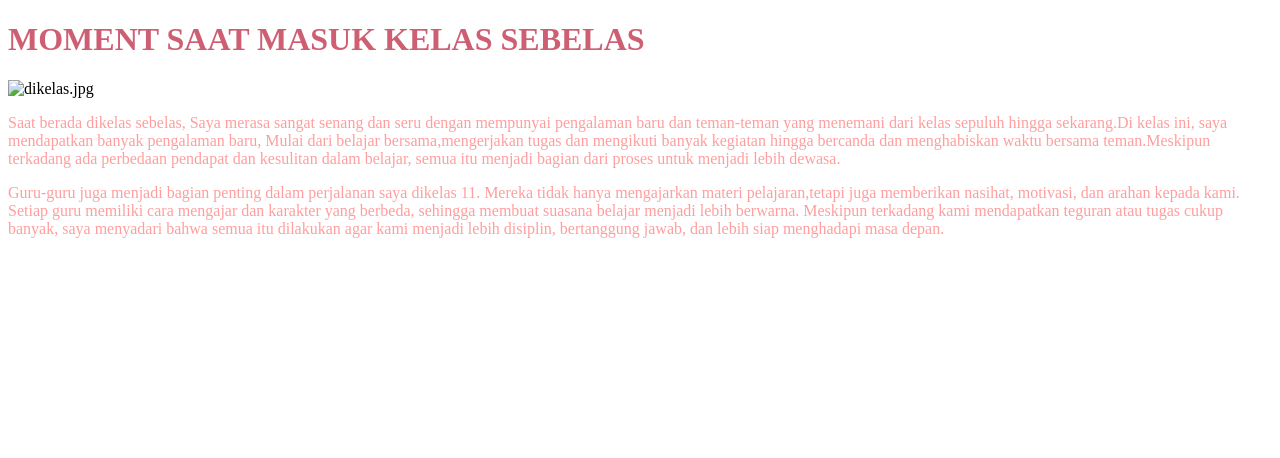
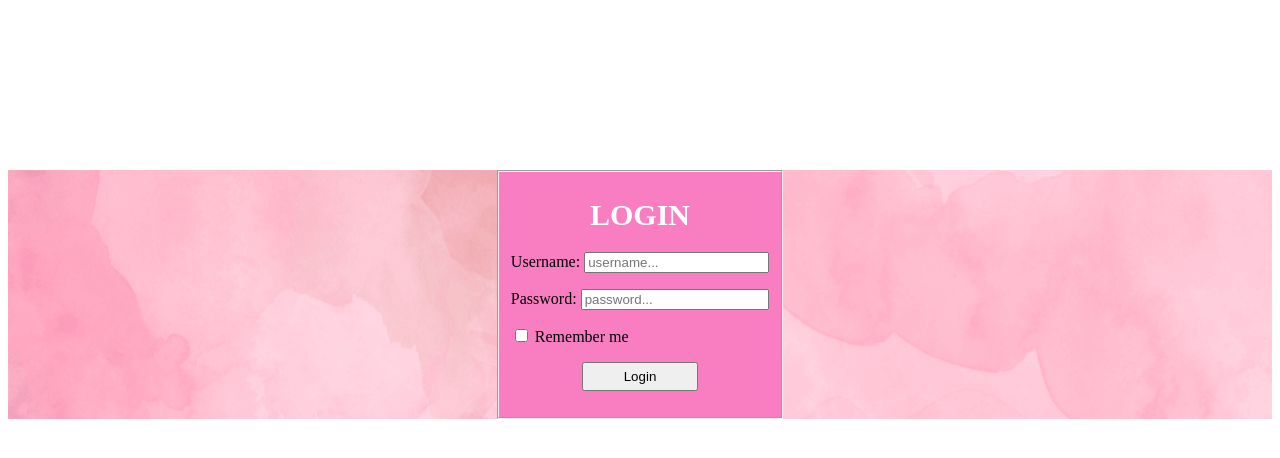
Before and after one commit to Dianimut-Coder/tugas-dianayuoktaviaimut, a plain HTML site: page index.html in a window 1280 px wide. Drawn offline with Linux system fonts and the light colour scheme.

Commit message:
Add files via upload

```diff
--- a/index.html
+++ b/index.html
@@ -3,12 +3,30 @@
 <head>
     <meta charset="UTF-8">
     <meta name="viewport" content="width=device-width, initial-scale=1.0">
-    <title>LATIHAN SATU</title>
+    <title>form login dianimut</title>
+    <link rel="stylesheet" href="style.css">
 </head>
 <body>
-    <h1 style="color: rgb(206, 95, 114)">MOMENT SAAT MASUK KELAS SEBELAS</h1>
-    <img src="dikelas.jpg" alt="dikelas.jpg" style="width: 300px height 200px">
-    <p style="color: rgb(255, 158, 158)">Saat berada dikelas sebelas, Saya merasa sangat senang dan seru dengan mempunyai pengalaman baru dan teman-teman yang menemani dari kelas sepuluh hingga sekarang.Di kelas ini, saya mendapatkan banyak pengalaman baru, Mulai dari belajar bersama,mengerjakan tugas dan mengikuti banyak kegiatan hingga bercanda dan menghabiskan waktu bersama teman.Meskipun terkadang ada perbedaan pendapat dan kesulitan dalam belajar, semua itu menjadi bagian dari proses untuk menjadi lebih dewasa.</p>
-    <p style="color:rgb(255, 158, 158)">Guru-guru juga menjadi bagian penting dalam perjalanan saya dikelas 11. Mereka  tidak hanya mengajarkan materi pelajaran,tetapi juga memberikan nasihat, motivasi, dan arahan kepada kami. Setiap guru memiliki cara mengajar dan karakter yang berbeda, sehingga membuat suasana belajar menjadi lebih berwarna. Meskipun terkadang kami mendapatkan teguran atau tugas cukup banyak, saya menyadari bahwa semua itu dilakukan agar kami menjadi lebih disiplin, bertanggung jawab, dan lebih siap menghadapi masa depan.</p>
+    <div class="form-login" style="background-image: url('background.png');">
+    <form action="#" method="POST">
+        <fieldset>
+        <h1 style="color: white;">LOGIN</h1>
+        <p>
+            <label>Username:</label>
+            <input type="text" name="username" placeholder="username..." />
+        </p>
+        <p>
+            <label>Password:</label>
+            <input type="password" name="password" placeholder="password..." style="padding-right: 5px;" />
+        </p>
+        <p>
+            <label><input type="checkbox" name="remember" value="remember" /> Remember me</label>
+        </p>
+        <p class="tombol">
+            <input type="submit" name="tombol" value="Login" class="input-tombol" />
+        </p>
+        </fieldset>
+    </form>
+    </div>
 </body>
 </html>
--- /dev/null
+++ b/style.css
@@ -0,0 +1,24 @@
+.form-login {
+    display: flex;
+    align-items: center;
+    justify-content: center;
+    font-size: 30;
+    margin-top: 170px;
+}
+
+fieldset {
+    background-color: rgb(248, 126, 193);
+}
+
+fieldset h1 {
+    text-align: center;
+    font-size: 30px;
+}
+
+.tombol {
+    text-align: center;
+}
+
+.input-tombol {
+    padding: 5px 40px;
+}
```
Also changed, not shown: background.png (added).
